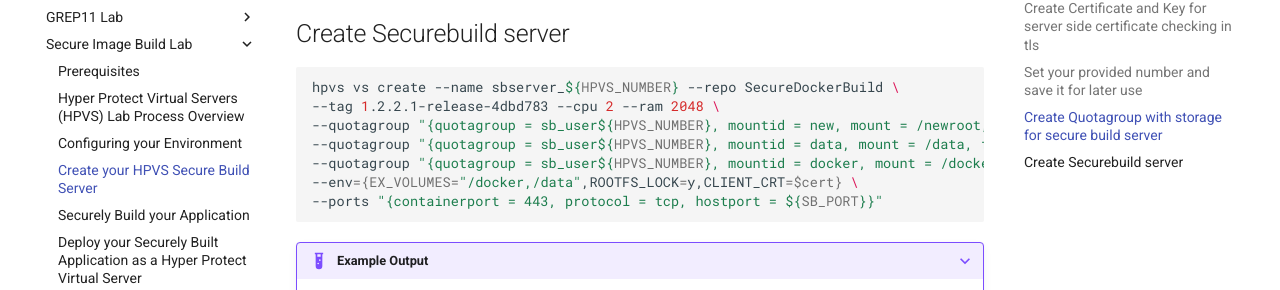
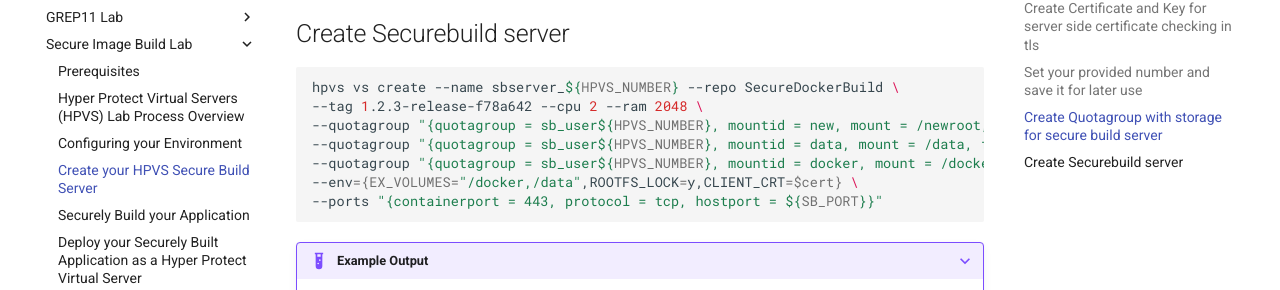
Before and after one commit to ibm-wsc/hyper-protect-virtual-servers-workshop, an MkDocs documentation site: the page built from docs/securebuild-lab/create-server.md, in a window 1280 px wide and 900 px high, scrolled down 3011 px. Shown: the part 163-453 px from the top of the window. Built offline with MkDocs 1.6.1 and Material for MkDocs 9.7.7, drawn with Linux system fonts in a browser that asks for light colours; emoji names are drawn with the system emoji font; comment, search, counter and statistics services are not loaded.

Commit message:
update tag of secure build Docker image

````diff
--- a/docs/securebuild-lab/create-server.md
+++ b/docs/securebuild-lab/create-server.md
@@ -136,7 +136,7 @@ hpvs quotagroup create --name "sb_user${HPVS_NUMBER}" --size=40GB
 
 ``` bash
 hpvs vs create --name sbserver_${HPVS_NUMBER} --repo SecureDockerBuild \
---tag 1.2.2.1-release-4dbd783 --cpu 2 --ram 2048 \
+--tag 1.2.3-release-f78a642 --cpu 2 --ram 2048 \
 --quotagroup "{quotagroup = sb_user${HPVS_NUMBER}, mountid = new, mount = /newroot, filesystem = ext4, size = 10GB}" \
 --quotagroup "{quotagroup = sb_user${HPVS_NUMBER}, mountid = data, mount = /data, filesystem = ext4, size = 2GB}" \
 --quotagroup "{quotagroup = sb_user${HPVS_NUMBER}, mountid = docker, mount = /docker, filesystem = ext4, size = 16GB}" \
````
